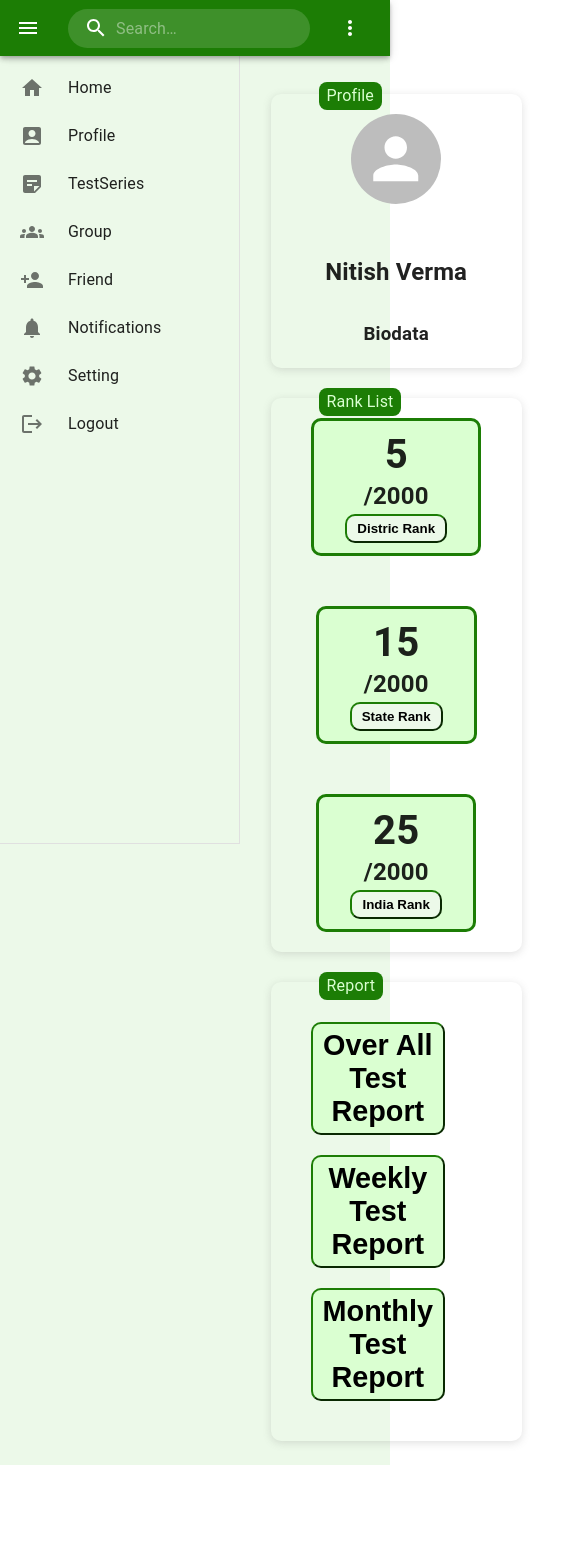
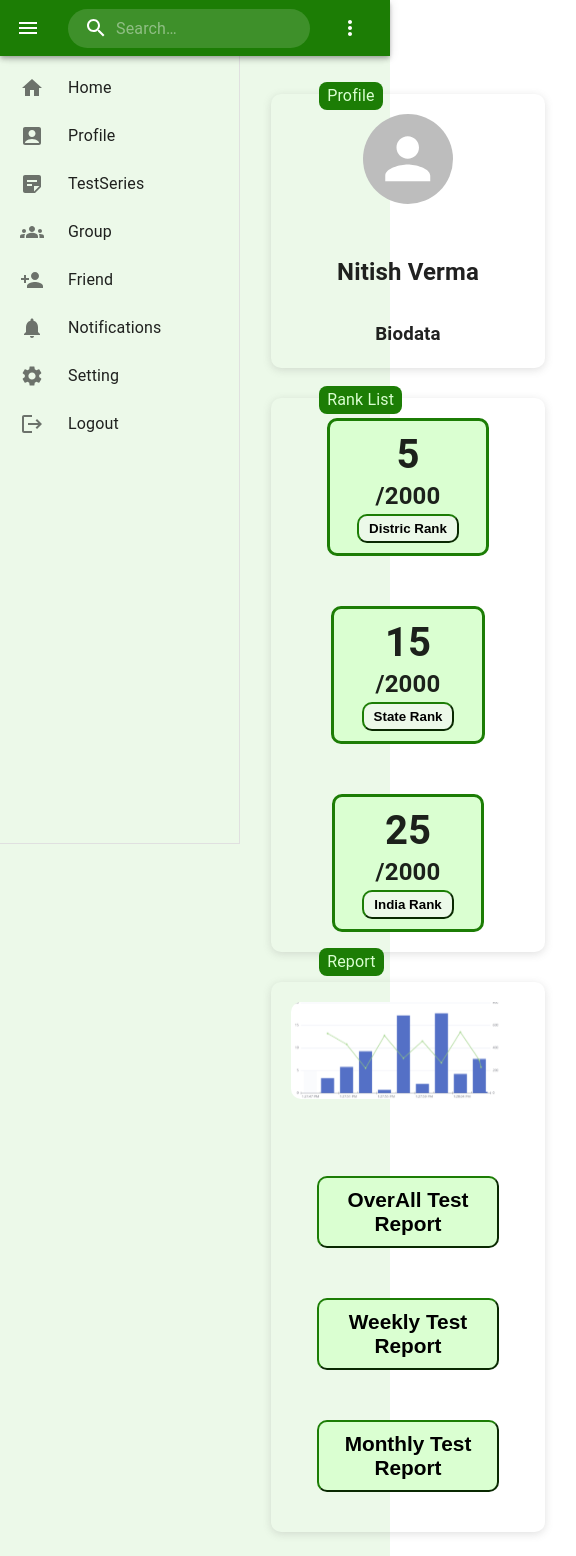
Before and after one commit to nitishVerma64/prep-iq, a React (Vite) app: page /profile in a window 390 px wide. Shown: the whole page, 576 px wide, since content can reach past the window. Before the commit the page ends 1465 px from the top, so only its background shows below. Built offline with nearby package versions, Linux system fonts and the light colour scheme; a web font is replaced by a local one.

Commit message:
profile-css-responsive

```diff
--- a/src/component/pages/Profile.jsx
+++ b/src/component/pages/Profile.jsx
@@ -58,16 +58,16 @@ const Profile = () => {
                   </div>
               </div>
               <div className="profile-main-report">
-                  <div className="profile-main-report-test-report-btn">
-                        <button className='btn test-report-btn'>Over All Test Report</button>
-                        <button className='btn test-report-btn'> Weekly Test Report</button>
-                        <button className='btn test-report-btn'>Monthly Test Report</button>
-                  </div>
                   <div className="profile-main-report-chart" >
                       <img src={Chart} alt="" />
                   </div>
                   <div className="profile-main-heading report-overlayer">
                     Report
+                  </div>
+                  <div className="profile-main-report-test-report-btn">
+                        <button className='test-report-btn'>OverAll Test Report</button>
+                        <button className='test-report-btn'> Weekly Test Report</button>
+                        <button className='test-report-btn'>Monthly Test Report</button>
                   </div>
               </div>
             </div>
--- a/src/component/pages/Profile/profileCss.css
+++ b/src/component/pages/Profile/profileCss.css
@@ -1,5 +1,5 @@
 
-.profile-main,.profile-main-name,.profile-main-img,.profile-main{
+.profile-main,.profile-main-name,.profile-main-img,.profile-main,.profile-main-report{
     display: flex;
     justify-content: center;
     align-items: center;
@@ -7,7 +7,7 @@
     gap: 30px;
 }
 
-.profile-main-detail,.profile-main-rank-list,.profile-main-report{
+.profile-main-detail,.profile-main-rank-list,.profile-main-report,.profile-main-report-test-report-btn{
     display: flex;
     position: relative;
     gap: 50px;
@@ -19,8 +19,12 @@
     box-shadow: rgba(99, 99, 99, 0.2) 0px 2px 8px 0px;
 }
 
-.profile-main-rank-list{
+.profile-main-rank-list,.profile-main-report-test-report-btn{
     flex-wrap: wrap;
+}
+
+.profile-main-report-test-report-btn{
+    box-shadow: none;
 }
 
 .profile-main-heading{
@@ -45,19 +49,24 @@
     background-color: var(--clr-LightColor);
 }
 
-.profile-main-report-test-report-btn{
-    display: flex;
-    flex-direction: column;
-    align-items: center;
-    justify-content: center;
-    gap: 20px;
-    padding: 20px;
+.report-overlayer{
+    margin-top: -590px;
 }
 
+.test-report-btn{
+    border-radius: 10px;
+    font-size: 1.8rem;
+    font-weight: 600;
+    width: 13rem;
+    padding: 10px;
+    background-color: var(--clr-LightColor);
+    border-color:  var(--clr-DarkColor);
+}
 
-.test-report-btn{
-    font-size: 1.8rem;
-    background-color: var(--clr-LightColor);
+.test-report-btn:hover{
+    cursor: pointer;
+    background-color: var(--clr-DarkColor);
+    color: var(--clr-LightColor);
 }
 
 .profile-main-report-chart>img{
@@ -75,6 +84,21 @@
     }
 
     .profile-main-rank-card{
-        padding: 10px 8vw;
+        padding: 10px 7vw;
+    }
+
+    .test-report-btn{
+        font-size: 1.3rem;
     }
 }
+
+@media screen and (max-width:620px){
+    .profile-main-rank-list{
+        flex-direction: column;
+        align-items: center;
+    }
+
+    .rank-list-overlayer{
+        margin-top: -550px;
+    }
+}
```
